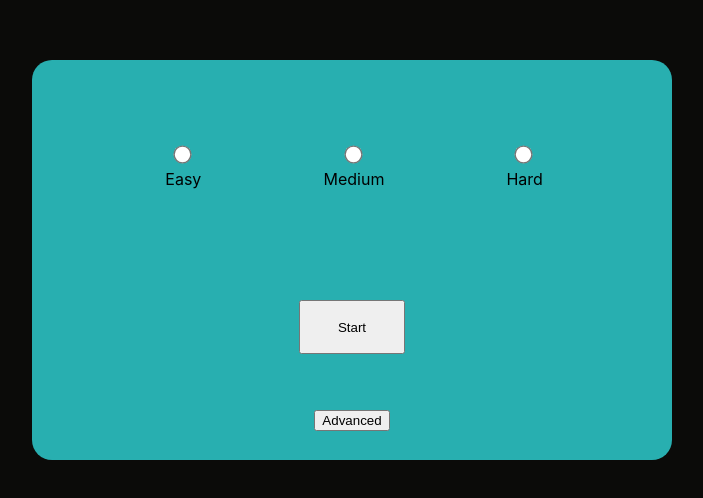
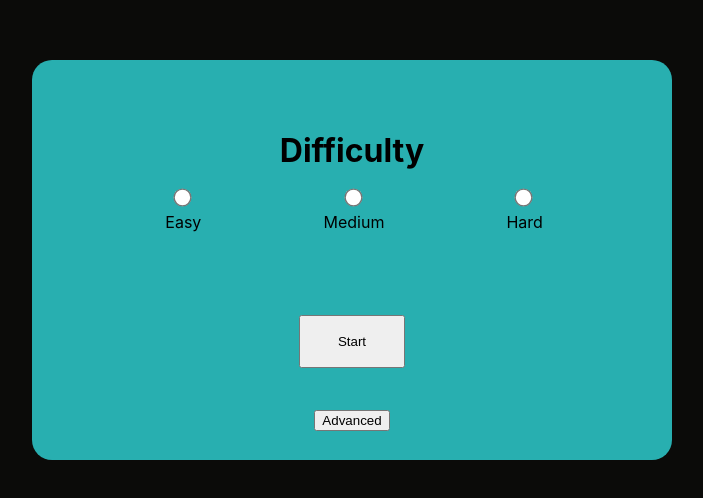
Before and after one commit to TroyB95/minesweeper, a React (Create React App) app: page / in a window 1280 px wide. Shown: the part 140-638 px from the top of the page, without its empty margins (288-991 px from the left). Built offline with nearby package versions, Linux system fonts and the light colour scheme.

Commit message:
TB - Used styledTitle

```diff
--- a/src/Components/StartScreen/index.tsx
+++ b/src/Components/StartScreen/index.tsx
@@ -9,6 +9,7 @@ import {
   OptionsForm,
   OptionsInputDiv,
   ToggleOptions,
+  StyledTitle,
 } from "./StartScreen.styled";
 
 type StartScreenProps = {
@@ -107,6 +108,7 @@ function StartScreen({ setStartTime, setOptionsSubmitted }: StartScreenProps) {
         <OptionsForm onSubmit={(e) => handleSubmit(e, optionsView, difficulty)}>
           {optionsView === "basic" && (
             <OptionsInputDiv>
+              <StyledTitle>Difficulty</StyledTitle>
               <div>
                 <input
                   type="radio"
```
